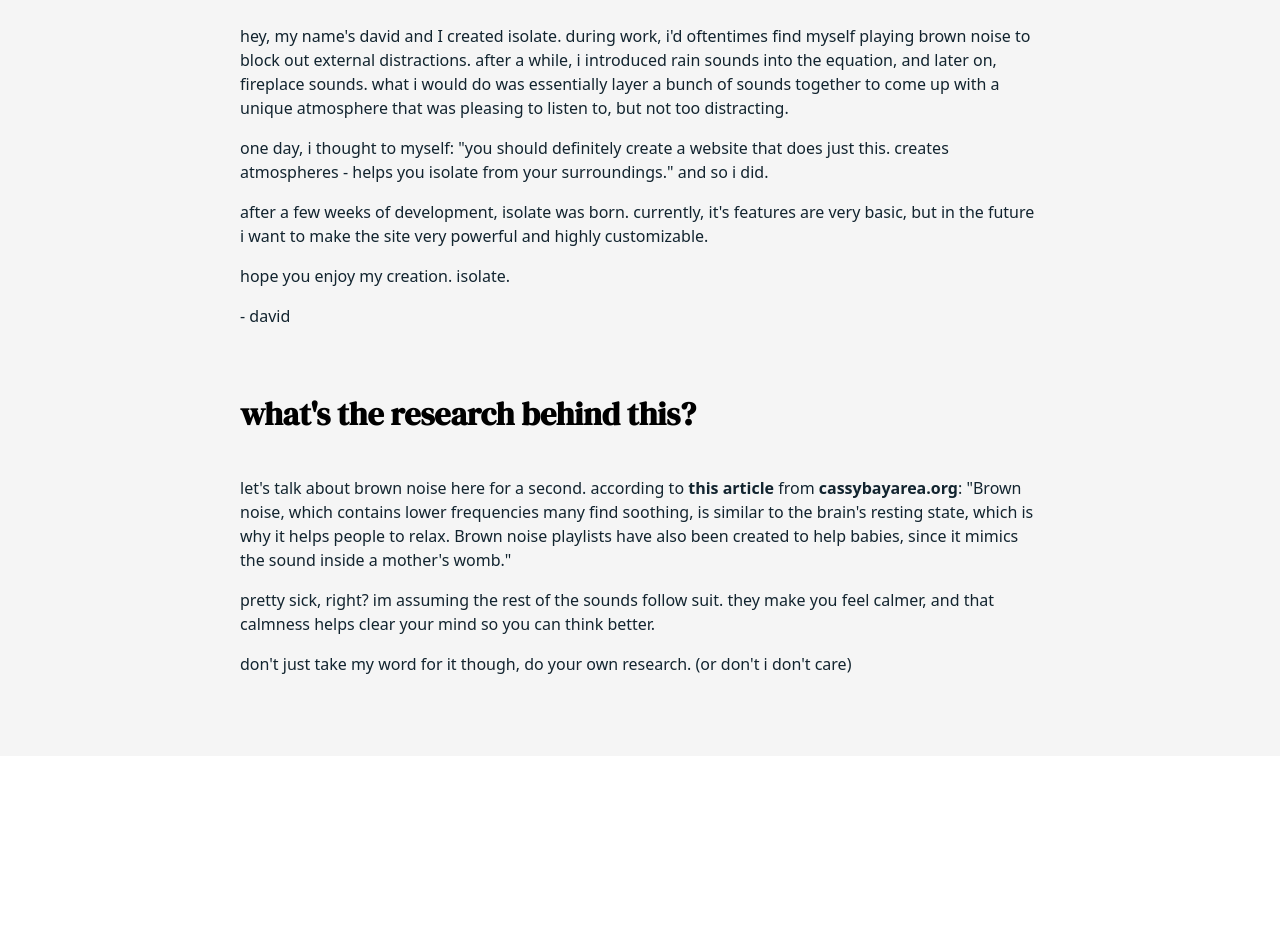
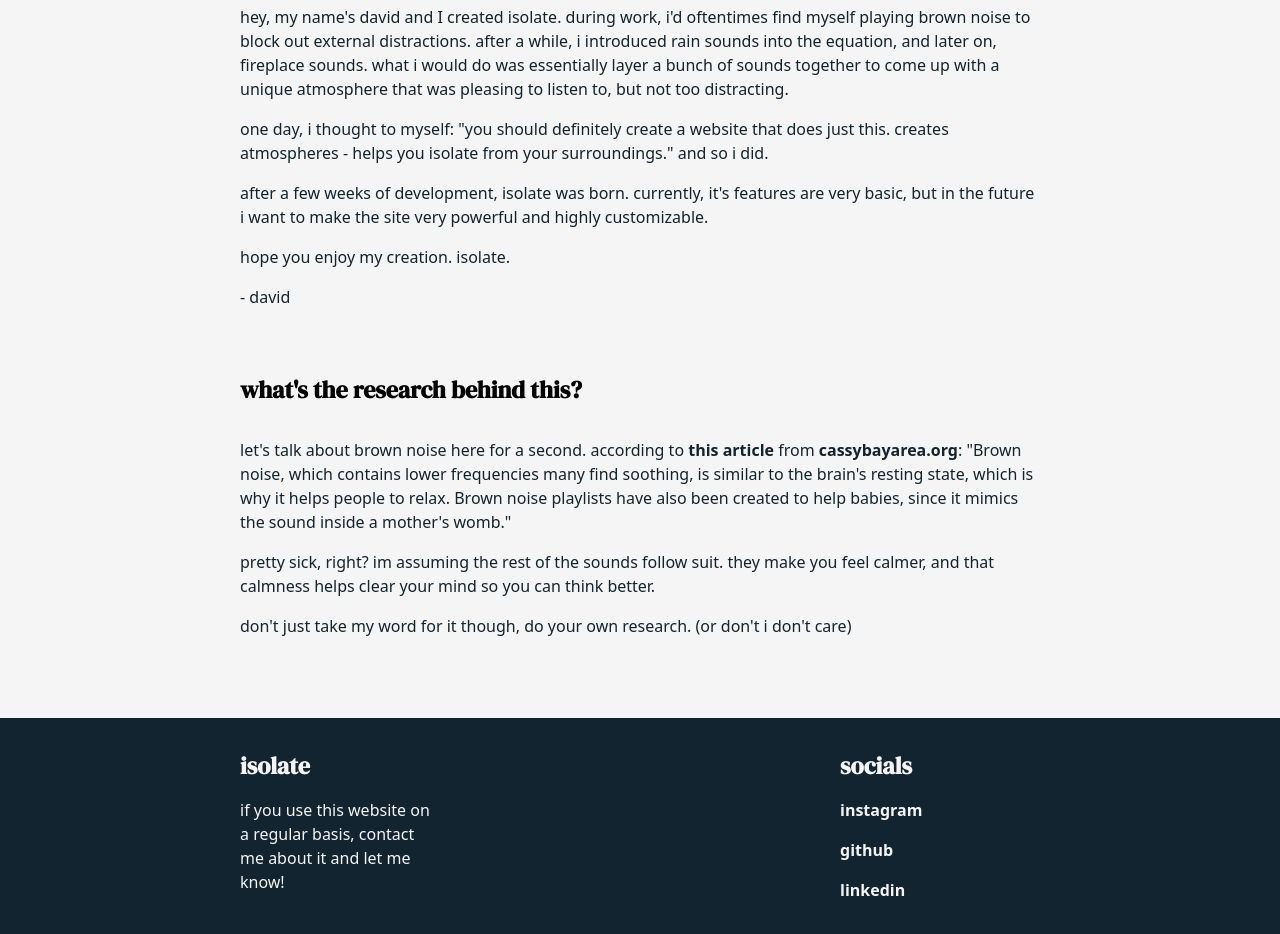
Before and after one commit to davidbalian/isolate, a React (Create React App) app: page / in a window 1280 px wide. Shown: the part 940-1874 px from the top of the page. Before the commit the page ends 1696 px from the top, so only its background shows below. Built offline with nearby package versions, Linux system fonts and the light colour scheme.

Commit message:
added footer

```diff
--- a/src/App.js
+++ b/src/App.js
@@ -1,6 +1,7 @@
 import React from "react";
 import { Parallax } from "react-parallax";
 import About from "./components/About";
+import Footer from "./components/Footer";
 import Header from "./components/Header";
 import Home from "./components/Home";
 
@@ -16,6 +17,7 @@ const App = () => {
 				</Parallax>
 				<About />
 			</div>
+			<Footer />
 		</div>
 	);
 };
--- a/src/components/About.js
+++ b/src/components/About.js
@@ -22,7 +22,7 @@ const About = () => {
             <p>- david</p>
 
             <h2>what's the research behind this?</h2>
-            <p>let's talk about brown noise here for a second. according to <a href={articleLink}>this article</a> from <a href="https://cassybayarea.org/">cassybayarea.org</a>: "Brown noise, which contains lower frequencies many find soothing,
+            <p>let's talk about brown noise here for a second. according to <a href={articleLink} target="_blank" rel="noreferrer" className="link-underline">this article</a> from <a href="https://cassybayarea.org/" target="_blank" rel="noreferrer" className="link-underline">cassybayarea.org</a>: "Brown noise, which contains lower frequencies many find soothing,
                 is similar to the brain's resting state, which is why it helps people to relax. Brown noise playlists have also been created to help babies, since it mimics the
                 sound inside a mother's womb."
             </p>
--- /dev/null
+++ b/src/components/Footer.js
@@ -0,0 +1,33 @@
+import React from "react";
+
+const Footer = () => {
+  return (
+    <div className="footer-wrapper">
+      <div className="footer">
+        <div>
+          <h2>isolate</h2>
+          <p>
+            if you use this website on a regular basis, contact me about it and
+            let me know!
+          </p>
+        </div>
+        <div>
+          <h2>socials</h2>
+          <div className="links">
+            <a href="#" className="link-underline">
+              instagram
+            </a>
+            <a href="#" className="link-underline">
+              github
+            </a>
+            <a href="#" className="link-underline">
+              linkedin
+            </a>
+          </div>
+        </div>
+      </div>
+    </div>
+  );
+};
+
+export default Footer;
--- a/src/index.css
+++ b/src/index.css
@@ -39,13 +39,13 @@ p {
   padding: 1rem 0;
   text-align: center;
   z-index: 999;
-  transition: background-color .2s, padding .2s;
+  transition: background-color 0.2s, padding 0.2s;
 }
 
 .header-scroll {
-  background-color: rgba(0,0,0,0.8);
+  background-color: rgba(0, 0, 0, 0.5);
   backdrop-filter: saturate(180%) blur(20px);
-  padding: .25rem 0;
+  padding: 0.25rem 0;
 }
 
 .logo {
@@ -102,7 +102,7 @@ p {
 }
 
 .sound p {
-  font-family: 'DM Serif Display', serif;
+  font-family: "DM Serif Display", serif;
 }
 
 .opaque-sound {
@@ -260,26 +260,86 @@ input[type="range"].volume-slider:focus::-ms-fill-upper {
 }
 
 .about h2 {
-  font-size: 2rem;
-  margin: 4rem 0 2.5rem 0;
+  font-size: 1.5rem;
+  margin: 4rem 0 2rem 0;
 }
 
 .about p {
-  font-family: system-ui, -apple-system, BlinkMacSystemFont, 'Segoe UI', Roboto, Oxygen, Ubuntu, Cantarell, 'Open Sans', 'Helvetica Neue', sans-serif;
+  font-family: system-ui, -apple-system, BlinkMacSystemFont, "Segoe UI", Roboto,
+    Oxygen, Ubuntu, Cantarell, "Open Sans", "Helvetica Neue", sans-serif;
   font-size: 1rem;
   line-height: 1.5rem;
   color: var(--bg);
   margin-bottom: 1rem;
 }
 
-.about a {
+.link-underline {
+  position: relative;
+  display: inline-block;
   font-weight: 600;
   color: var(--bg);
   text-decoration: none;
 }
 
-.about a:hover {
-  text-decoration: underline;
+.link-underline:after {
+  content: "";
+  position: absolute;
+  bottom: 0;
+  left: 0;
+  right: 0;
+  border-radius: 10px;
+  height: 1px;
+  background-color: var(--bg);
+  transform: scaleX(0);
+  transition: transform 0.2s ease-in-out;
+}
+
+.link-underline:hover:after {
+  transform: scaleX(1);
+}
+
+/* FOOTER */
+
+.footer-wrapper {
+  padding: 2rem 0;
+  width: 100%;
+  background-color: var(--bg);
+}
+
+.footer {
+  width: 800px;
+  margin: auto;
+  display: grid;
+  grid-template-columns: 200px 200px;
+  justify-content: space-between;
+  align-content: center;
+}
+
+.footer h2 {
+  font-size: 1.5rem;
+  line-height: 2rem;
+  color: var(--light);
+}
+
+.footer a,
+p {
+  font-family: system-ui, -apple-system, BlinkMacSystemFont, "Segoe UI", Roboto,
+    Oxygen, Ubuntu, Cantarell, "Open Sans", "Helvetica Neue", sans-serif;
+  font-size: 1rem;
+  line-height: 1.5rem;
+  color: var(--light);
+  margin-top: 1rem;
+}
+
+.footer a:after {
+  background-color: var(--light);
+}
+
+.links {
+  display: flex;
+  flex-direction: column;
+  justify-content: space-between;
+  align-items: flex-start;
 }
 
 @media only screen and (max-width: 1024px) {
@@ -290,7 +350,8 @@ input[type="range"].volume-slider:focus::-ms-fill-upper {
     grid-template-rows: repeat(auto-fit, 120px);
   }
 
-  .about {
+  .about,
+  .footer {
     width: 100%;
     padding: 0 2rem;
   }
@@ -305,8 +366,9 @@ input[type="range"].volume-slider:focus::-ms-fill-upper {
     grid-template-rows: repeat(auto-fit, 120px);
   }
 
-  .about {
-    width: 100%;
-    padding: 0 2rem;
+  .footer {
+    gap: 2rem;
+    grid-auto-flow: column;
+    grid-template-rows: auto auto;
   }
 }
```
